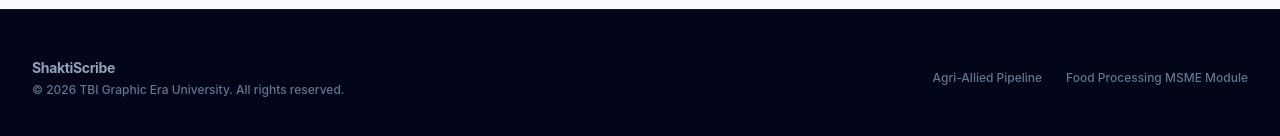
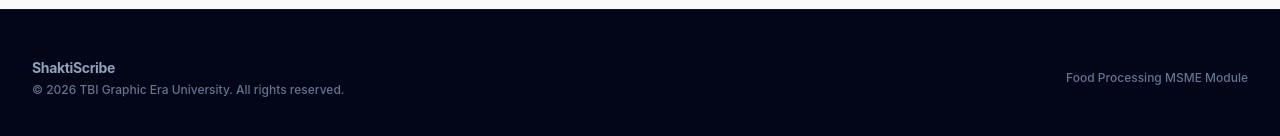
Before and after one commit to s-ath-vika/ShaktiScribe-Smart-Descriptor-and-Variation-Engine, a React app in the folder frontend/: page /login in a window 1280 px wide. Shown: the part 680-816 px from the top of the page. Built offline with nearby package versions, Linux system fonts and the light colour scheme; the HTML template or start-up script is replaced by a standard one.

Commit message:
refactor: remove agricultural pipeline references to isolate Food Processing context

```diff
--- a/frontend/src/components/Footer.jsx
+++ b/frontend/src/components/Footer.jsx
@@ -11,7 +11,6 @@ export default function Footer() {
           </p>
         </div>
         <div className="flex space-x-6">
-          <span className="hover:text-emerald-400 cursor-help transition-colors">Agri-Allied Pipeline</span>
           <span className="hover:text-emerald-400 cursor-help transition-colors">Food Processing MSME Module</span>
         </div>
       </div>
```
